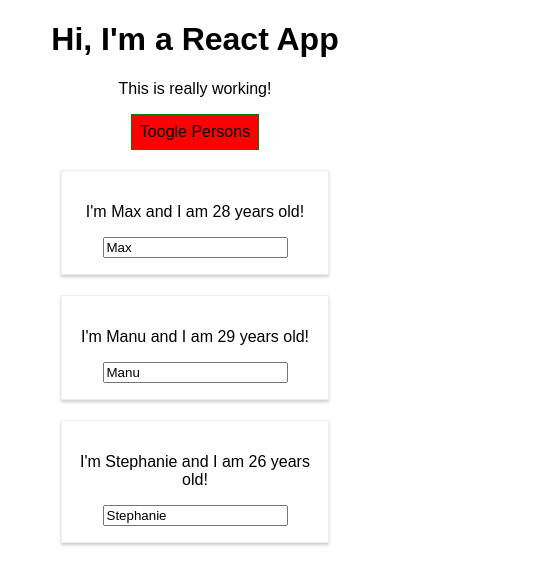
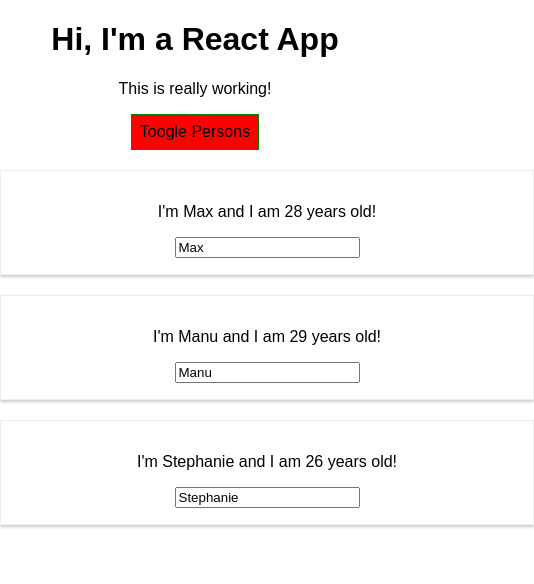
Before and after one commit to ArtCortijo/react-guide, a React (Create React App) app: page / in a window 390 px wide. Shown: the top 584 px of the page, 534 px wide, since content can reach past the window. Built offline with nearby package versions, Linux system fonts and the light colour scheme.

Commit message:
Using Radium with media queries v2

```diff
--- a/package.json
+++ b/package.json
@@ -3,6 +3,7 @@
   "version": "0.1.0",
   "private": true,
   "dependencies": {
+    "radium": "^0.26.0",
     "react": "^16.13.1",
     "react-dom": "^16.13.1",
     "react-scripts": "1.1.5"
--- a/src/Person/Person.js
+++ b/src/Person/Person.js
@@ -1,9 +1,16 @@
 import React from 'react';
 import './Person.css';
+import Radium from 'radium';
 
 const person = (props) => {
+  const style = {
+    '@media (max-width: 768px)': {
+      width: '500px',
+    },
+  };
+
   return (
-    <div className='Person'>
+    <div className='Person' style={style}>
       <p onClick={props.click}>
         I'm {props.name} and I am {props.age} years old!
       </p>
@@ -13,4 +20,4 @@ const person = (props) => {
   );
 };
 
-export default person;
+export default Radium(person);
```
Also changed, not shown: 1 other file (tests, documents, lock files or other folders).
